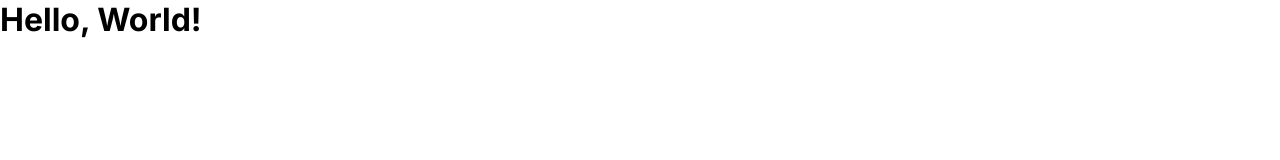
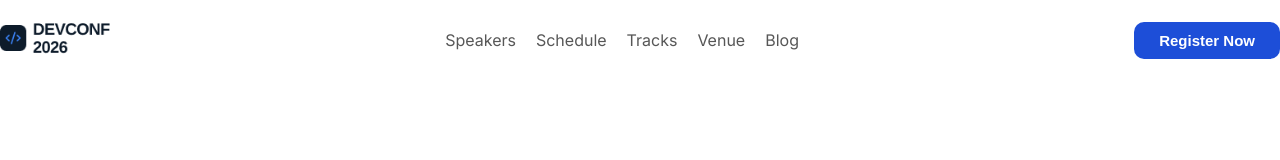
Before and after one commit to rakibulinsight/DevConf-A4, a plain HTML site: page index.html in a window 1280 px wide. Drawn offline with Linux system fonts and the light colour scheme.

Commit message:
Nav Bar First Stage Complited

```diff
--- a/index.html
+++ b/index.html
@@ -4,12 +4,38 @@
     <meta charset="UTF-8">
     <meta name="viewport" content="width=device-width, initial-scale=1.0">
     <title>DevConf-2026</title>
+    <link href='https://fonts.googleapis.com/css?family=Inter' rel='stylesheet'>
     <link rel="stylesheet" href="./styles/style.css">
-    <link href='https://fonts.googleapis.com/css?family=Inter' rel='stylesheet'>
 </head>
 <body>
 
-    <h1>Hello, World!</h1>
+    <!-- NavBar HTML Start -->
+     <nav>
+        <div class="navBarConf continar">
+            <div class="navLogo">
+                <a href="#"><img src="./images/logo.png" alt="Logo"></a>
+            </div>
+            <div class="navList">
+                <ul>
+                    <a href="#"><li>Speakers</li></a>
+                    <a href="#"><li>Schedule</li></a>
+                    <a href="#"><li>Tracks</li></a>
+                    <a href="#"><li>Venue</li></a>
+                    <a href="#"><li>Blog</li></a>
+                </ul>
+            </div>
+            <div class="navRgBtn">
+                <button class="buttonC" type="button">Register Now</button>
+            </div>
+        </div>
+     </nav>
+    <!-- NavBar HTML Ends -->
+
+    <main>
+        <section>
+
+        </section>
+    </main>
 
     <script src="https://kit.fontawesome.com/79899c6331.js" crossorigin="anonymous"></script>
 </body>
--- a/styles/style.css
+++ b/styles/style.css
@@ -1,4 +1,4 @@
-/* Comon Style */
+/* Restart Style start */
 @import url('https://fonts.googleapis.com/css2?family=Inter:ital,opsz,wght@0,14..32,100..900;1,14..32,100..900&family=Open+Sans:ital,wght@0,300..800;1,300..800&display=swap');
 
 *,
@@ -9,6 +9,56 @@
     box-sizing: border-box;
 }
 
+img{
+    width: 100%;
+}
+
 body{
     font-family: "Inter", sans-serif;
 }
+/* Restart Style End */
+
+/* Comon Style Start*/
+
+.continar{
+    width: 100%;
+    max-width: 1320px;
+    /* align-items: center; */
+    margin: auto;
+}
+
+.buttonC{
+    background-color: #1d4ed8;
+    border: none;
+    color: #fff;
+    font-size: 15px;
+    font-weight: bold;
+    padding: 10px 25px;
+    border-radius: 10px;
+
+}
+/* Comon Style End*/
+
+.navBarConf{
+    display: flex;
+    justify-content: space-between;
+    padding: 20px 0;
+    align-items: center;
+}
+
+.navLogo > a > img {
+    width: 110px;
+}
+
+.navList > ul{
+    display: flex;
+    gap: 20px;
+    list-style: none;
+    color: #575757;
+}
+
+.navList > ul a {
+    list-style: none;
+    color: #575757;
+    text-decoration: none;
+}
```
